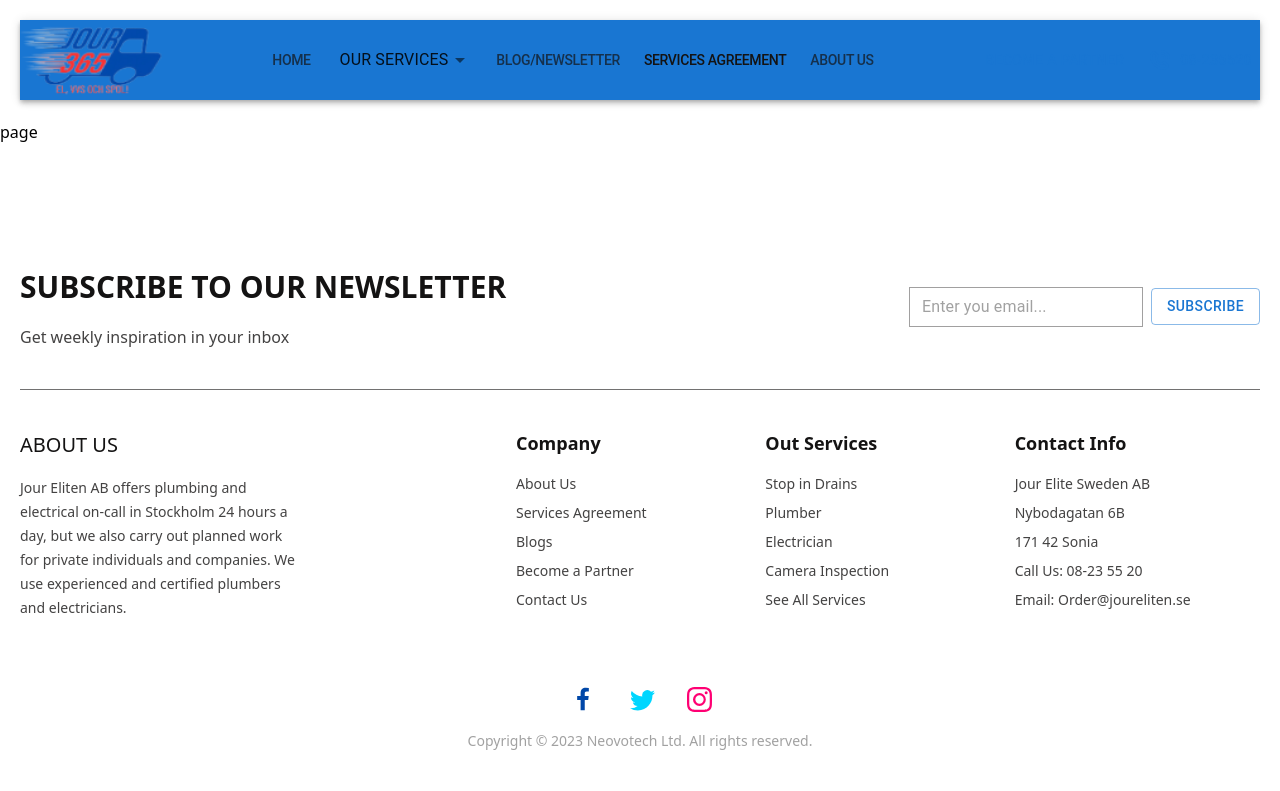
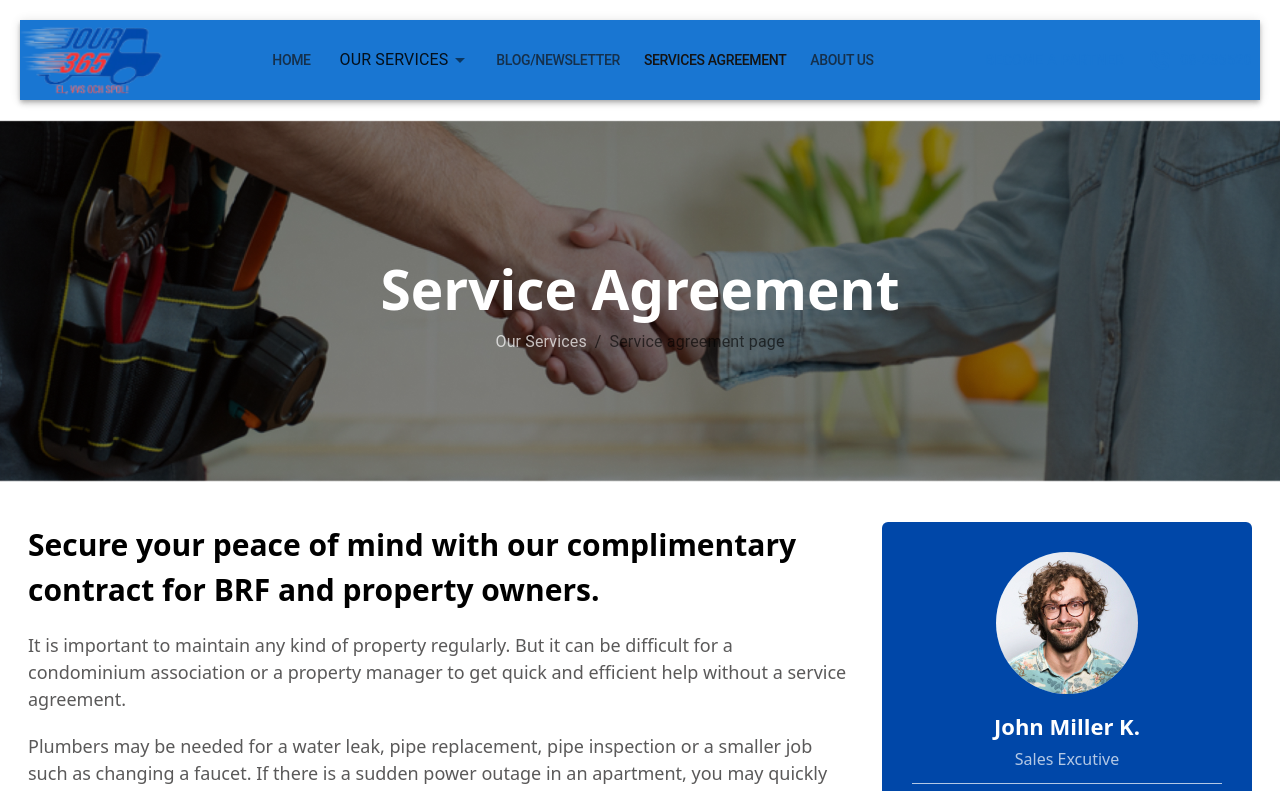
Before and after one commit to TheRakib/Needz-website, a Next.js app: page /agreement in a window 1280 px wide. Shown: the top 791 px of the page. Built offline with nearby package versions, Linux system fonts and the light colour scheme.

Commit message:
agreement description added

```diff
--- a/app/agreement/page.tsx
+++ b/app/agreement/page.tsx
@@ -1,5 +1,16 @@
+import AgreementDescription from "@/components/Services/Agreement/AgreementDescription";
+import ServicesBanner from "@/components/Services/ServicesBanner";
 import React from "react";
 
 export default function page() {
-  return <div>page</div>;
+  return (
+    <div>
+      <ServicesBanner
+        title="Service Agreement"
+        breadcrumb="Service agreement page "
+        img="/services/agreement/banner.png"
+      />
+      <AgreementDescription />
+    </div>
+  );
 }
--- a/app/blog/[id]/page.tsx
+++ b/app/blog/[id]/page.tsx
@@ -9,6 +9,7 @@ export default function page() {
         title="Installing a new dishwasher?"
         breadcrumb="Installing a dishwasher page"
         img="/blog/single-blog.png"
+        firstItem="Blog/newsletter"
         extraInfo={
           <div className="mt-8 flex items-center gap-3">
             <Image
--- /dev/null
+++ b/components/Services/Agreement/AgreementDescription.tsx
@@ -0,0 +1,23 @@
+import React from "react";
+import Details from "../Details";
+
+export default function AgreementDescription() {
+  return (
+    <div>
+      <Details
+        {...detailsProps}
+        containerClass="!flex-col-reverse md:!flex-row"
+      />
+    </div>
+  );
+}
+
+const detailsProps = {
+  title:
+    "Secure your peace of mind with our complimentary contract for BRF and property owners.",
+  description: {
+    para1:
+      "It is important to maintain any kind of property regularly. But it can be difficult for a condominium association or a property manager to get quick and efficient help without a service agreement.",
+    para2: ` Plumbers may be needed for a water leak, pipe replacement, pipe inspection or a smaller job such as changing a faucet. If there is a sudden power outage in an apartment, you may quickly need to have an electrician there or an electrical switchboard may need to be replaced.`,
+  },
+};
--- a/components/Services/Details.tsx
+++ b/components/Services/Details.tsx
@@ -9,6 +9,7 @@ type Props = {
     para2: string;
   };
   title2?: string;
+  title?: string;
   description2?: string;
   description2Limit?: number;
   title2Class?: string;
@@ -18,6 +19,7 @@ type Props = {
 export default function Details({
   description,
   title2,
+  title = "Description",
   description2,
   description2Limit,
   title2Class,
@@ -46,7 +48,7 @@ export default function Details({
       >
         <div className={`${title2Class && title2Class} flex flex-col gap-11`}>
           <div className="max-w-[820px] flex flex-col gap-5 ">
-            <TextTitle title="Description" />
+            <TextTitle title={title} />
             <div className="flex flex-col gap-5 text-[18px] text-black/70 ">
               <p>{description.para1}</p>
               {/* <p>{description.para2}</p> */}
--- a/components/Services/ServicesBanner.tsx
+++ b/components/Services/ServicesBanner.tsx
@@ -10,6 +10,7 @@ type Props = {
   img: string;
   titleClass?: string;
   extraInfo?: React.ReactNode;
+  firstItem?: string;
 };
 
 export default function ServicesBanner({
@@ -18,6 +19,7 @@ export default function ServicesBanner({
   img,
   titleClass,
   extraInfo,
+  firstItem = "Our Services",
 }: Props) {
   return (
     <div className="flex-col blur-[0.5px] overflow-hidden relative flex min-h-[362px] items-center justify-center px-5 max-w-maxLayout mx-auto">
@@ -38,7 +40,7 @@ export default function ServicesBanner({
             href="/services"
             className="hover:underline transition-all text-white/70"
           >
-            Our Services
+            {firstItem}
           </Link>
           <Typography>{breadcrumb}</Typography>
         </Breadcrumbs>
```
Also changed, not shown: public/services/agreement/banner.png (added), public/services/agreement/description.png (added).
